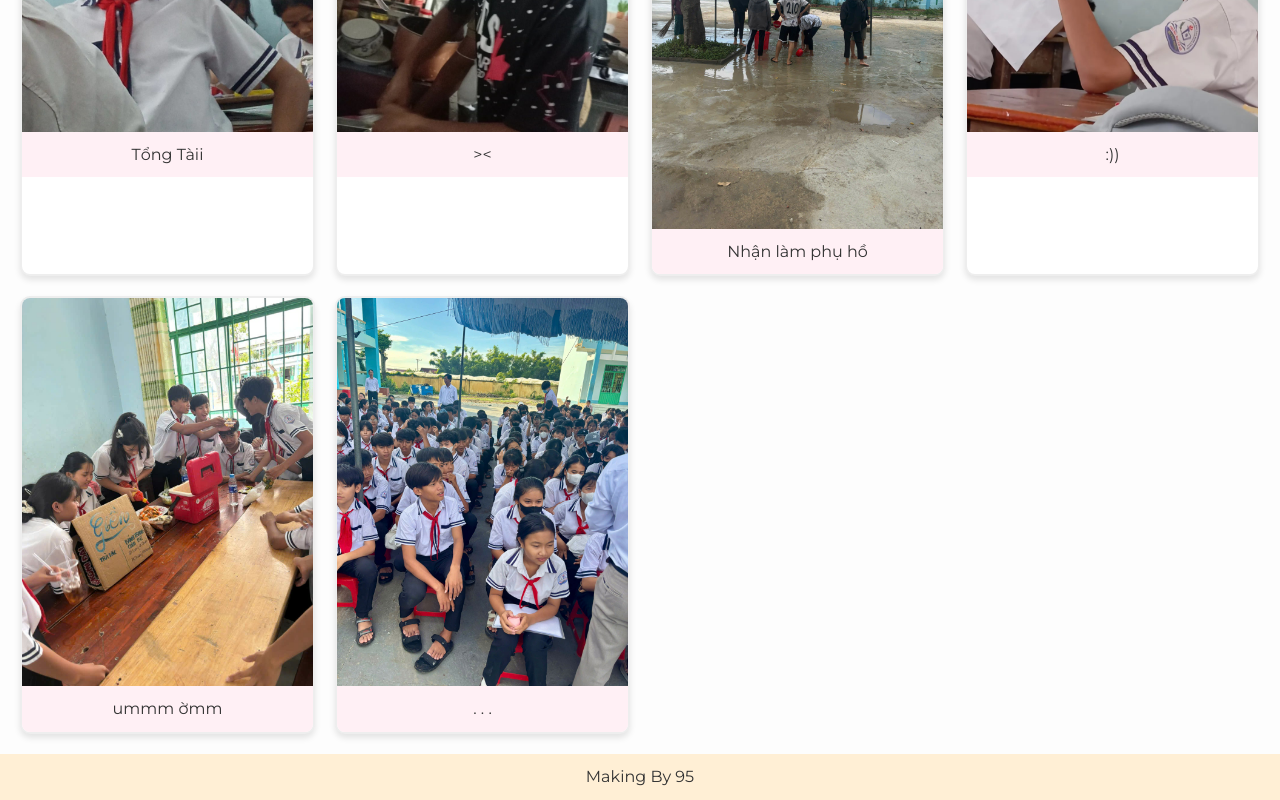
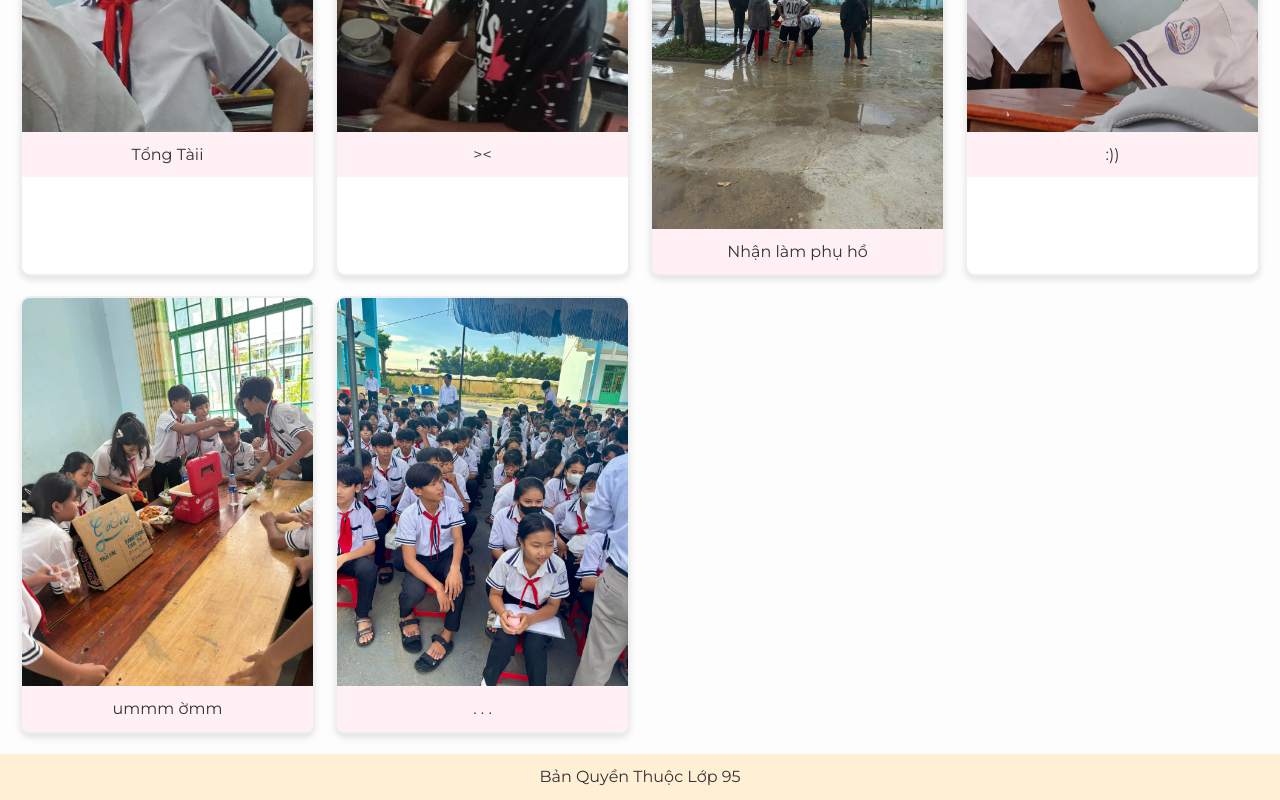
Before and after one commit to classof95/lop95ne, a plain HTML site: page kiniemanh/pages/trangkiniem.html in a window 1280 px wide. Shown: the part 3476-4276 px from the top of the page. Drawn offline with Linux system fonts and the light colour scheme.

Commit message:
trangkiniem.html

```diff
--- a/kiniemanh/pages/trangkiniem.html
+++ b/kiniemanh/pages/trangkiniem.html
@@ -141,7 +141,7 @@
   </main>
 
   <footer>
-    <p> Making By 95 </p>
+    <p> Bản Quyền Thuộc Lớp 95 </p>
   </footer>
 </body>
 </html>
```
